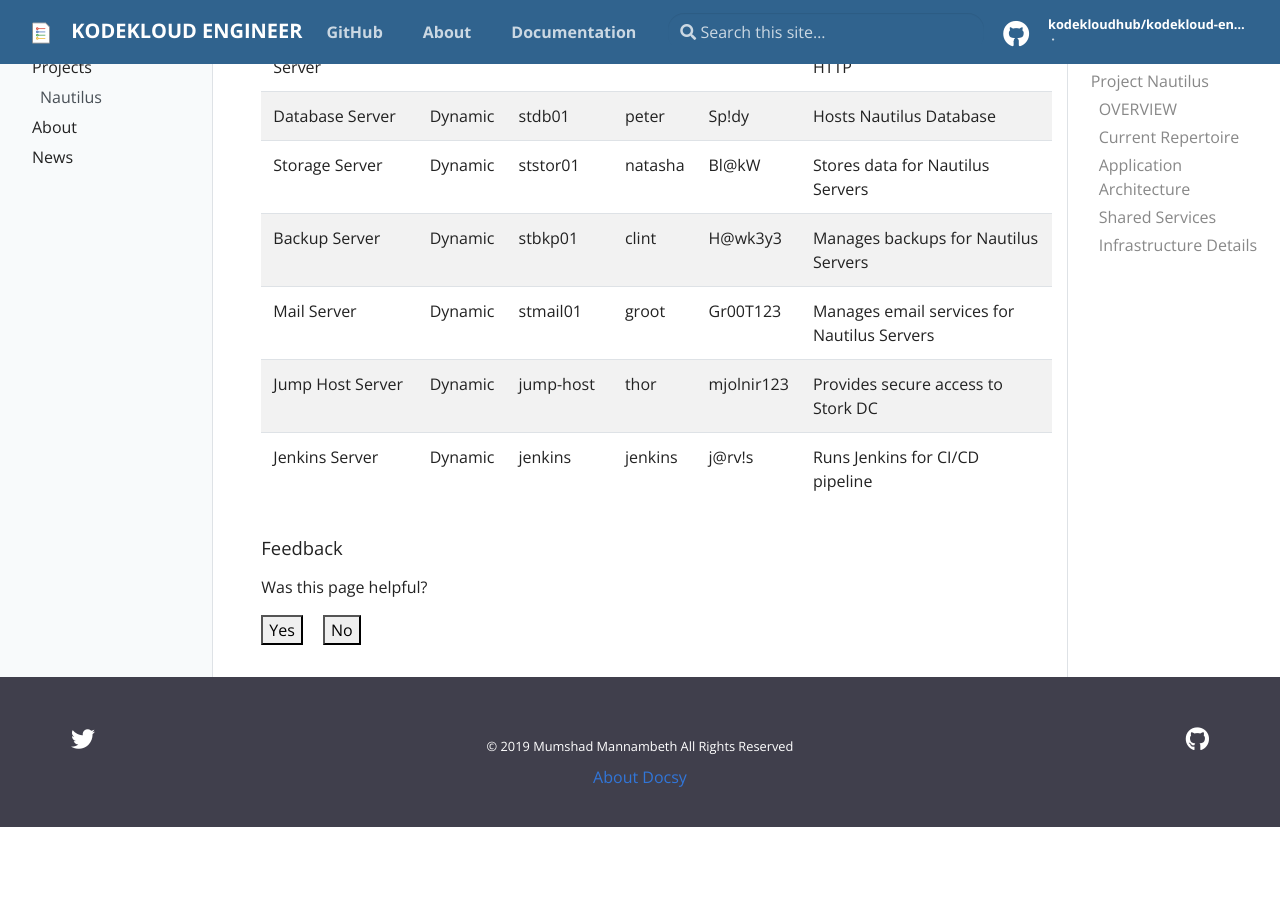
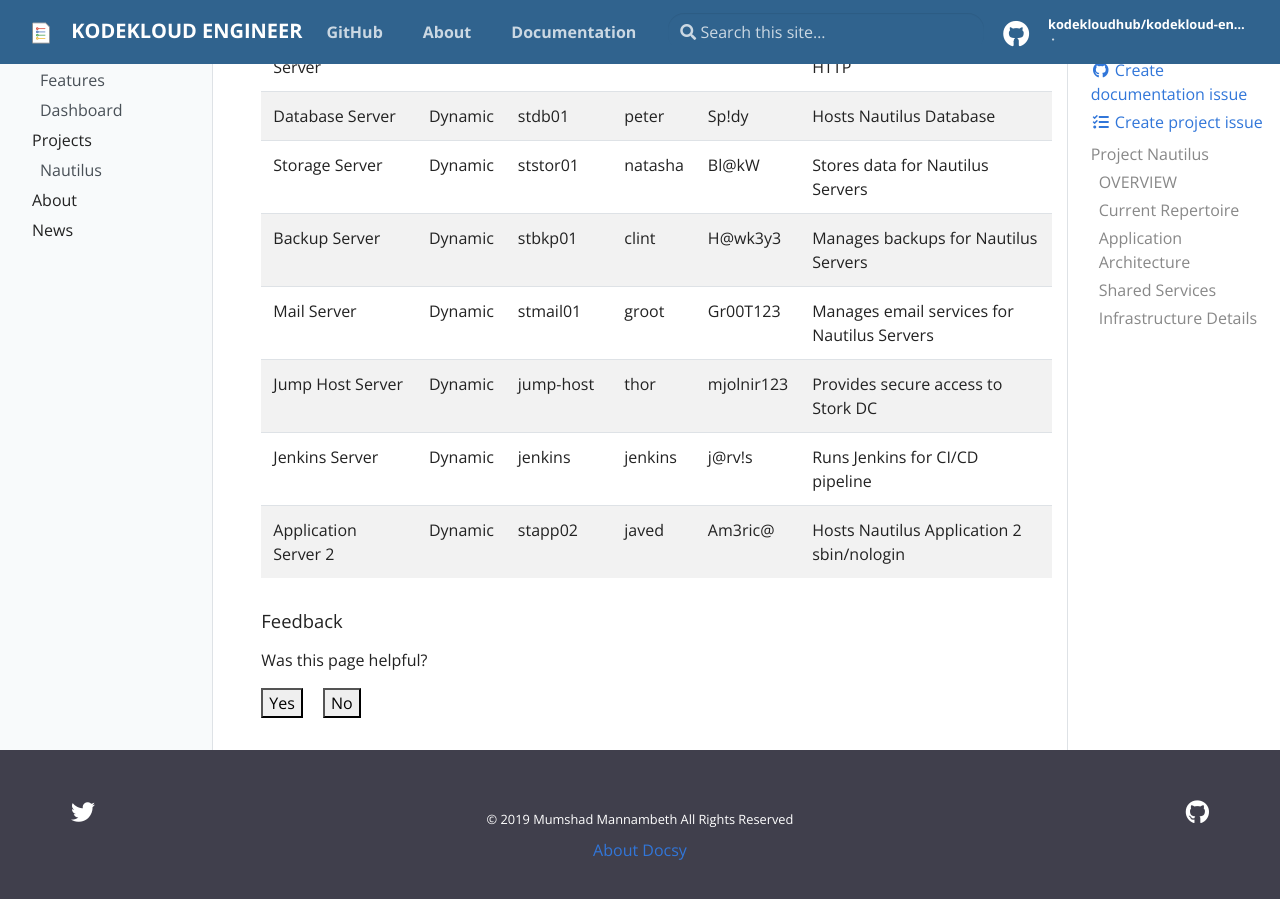
Before and after one commit to kodekloudhub/kodekloud-engineer, a Jekyll site: the page built from _docs/projects/nautilus.md, in a window 1280 px wide and 900 px high, scrolled down 1916 px. Built offline with Jekyll 4.4.1, drawn with Linux system fonts in a browser that asks for light colours; before the commit the page ends 2743 px from its top, so only the background shows below that.

Commit message:
Update nautilus.md

```diff
--- a/_docs/projects/nautilus.md
+++ b/_docs/projects/nautilus.md
@@ -53,3 +53,4 @@ The Nautilus is a three-tier application and is deployed in the Stratos Datacent
 | Mail Server                | Dynamic  | stmail01     | groot    | Gr00T123     | Manages email services for Nautilus Servers |
 | Jump Host Server           | Dynamic  | jump-host    | thor     | mjolnir123   | Provides secure access to Stork DC |
 | Jenkins Server             | Dynamic  | jenkins      | jenkins  | j@rv!s       | Runs Jenkins for CI/CD pipeline  |
+| Application Server 2       | Dynamic  | stapp02      | javed    | Am3ric@      | Hosts Nautilus Application 2   sbin/nologin  |
```
